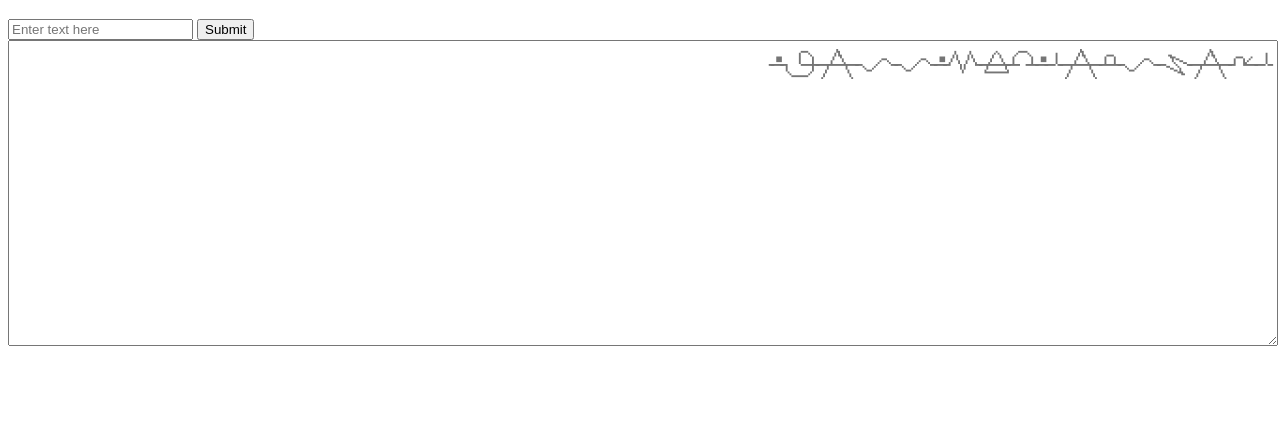
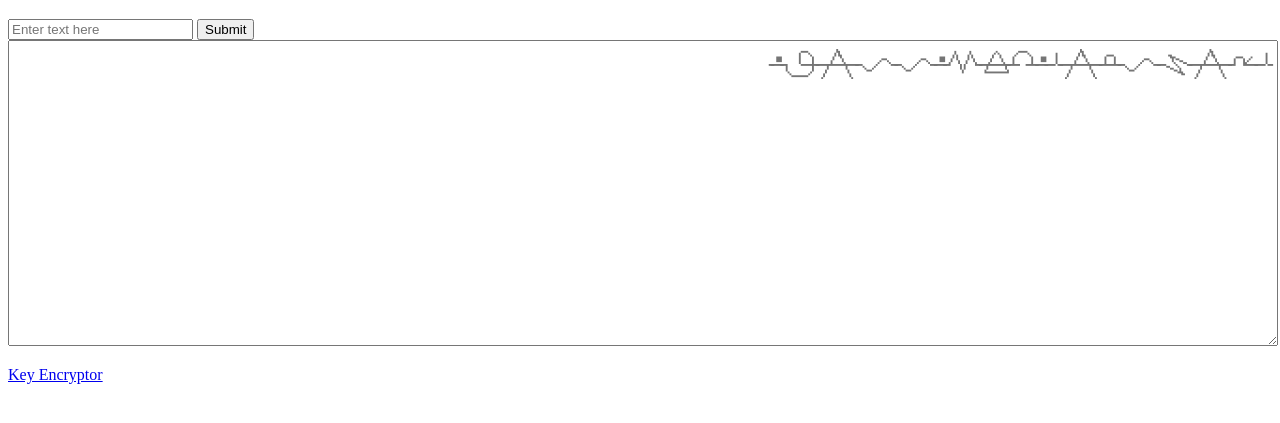
Before and after one commit to BunnyBoy1221/bunnyboy1221.github.io, a plain HTML site: page index.html in a window 1280 px wide. Shown: the part 61-484 px from the top of the page. Drawn offline with Linux system fonts and the light colour scheme.

Commit message:
Update index.html

```diff
--- a/index.html
+++ b/index.html
@@ -9,6 +9,7 @@
         <input type="text" placeholder="Enter text here" id="userInput">
         <button id="inputBtn">Submit</button> <br>
         <textarea id="output" placeholder="-EGASSEM DETALSNART" class="flow" readonly></textarea>
+        <p><a href="key.html">Key Encryptor</a></p>
     </body>
     <script src="script.js"></script>
 </html>
```
